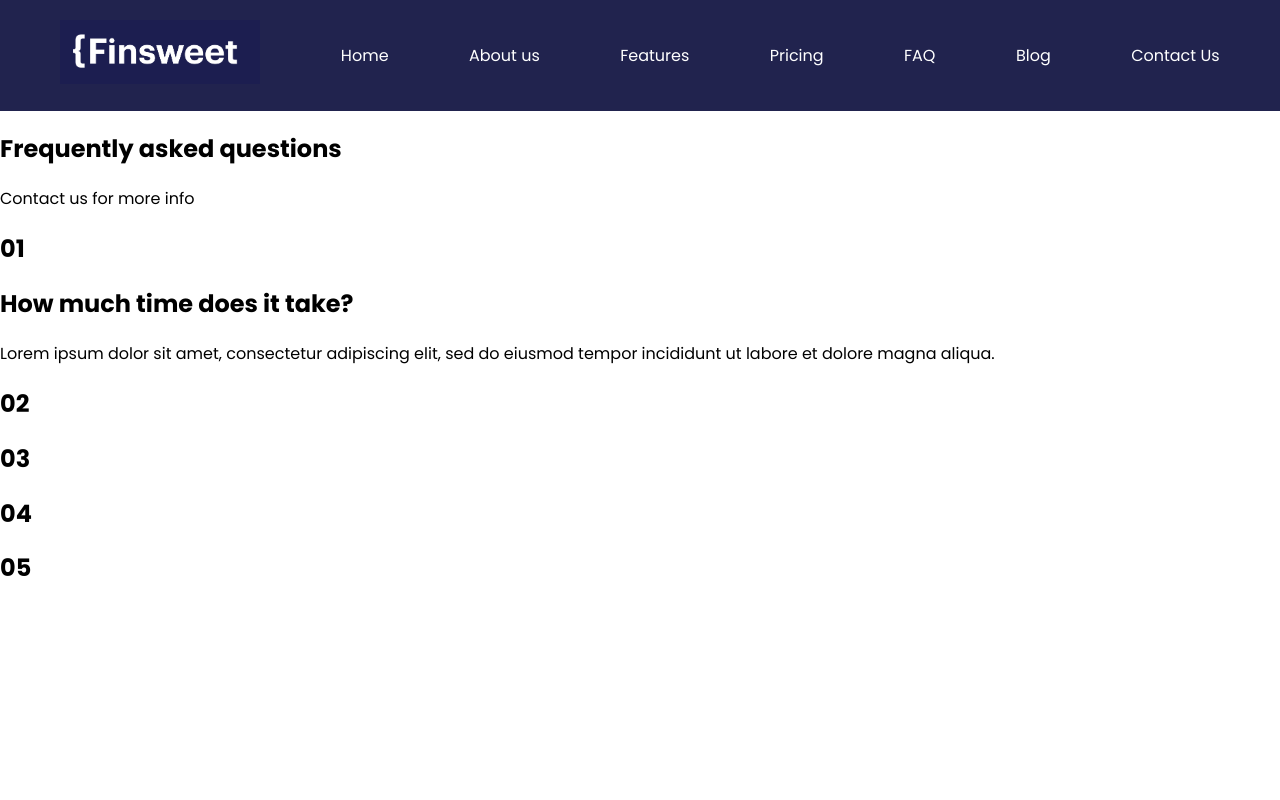
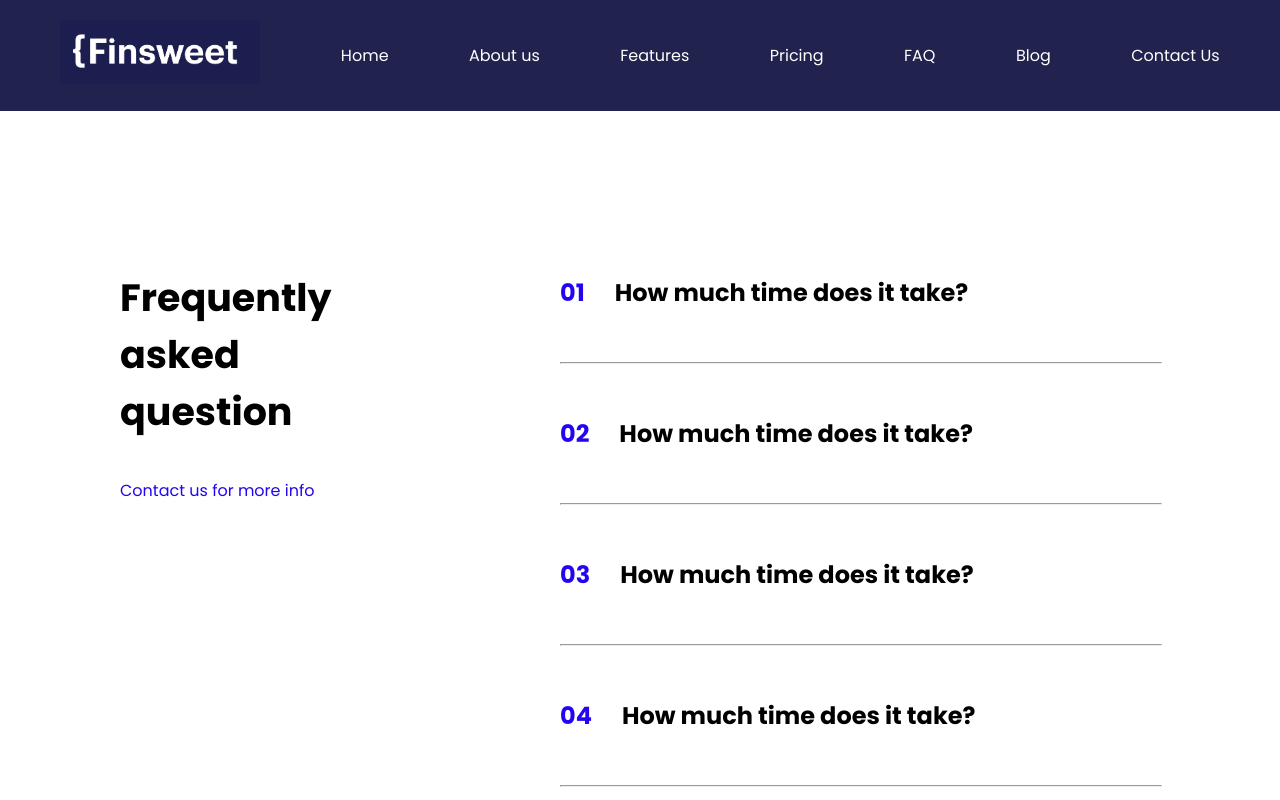
Before and after one commit to aliramazanov/finsweet-client, a React (Vite) app: page /faq in a window 1280 px wide. Shown: the top 800 px of the page. Built offline with nearby package versions, Linux system fonts and the light colour scheme.

Commit message:
Add FAQ component

```diff
--- a/src/components/FAQComponent/FAQ.scss
+++ b/src/components/FAQComponent/FAQ.scss
@@ -0,0 +1,52 @@
+h2 {
+  cursor: pointer;
+}
+
+.faq-section-hero {
+  display: flex;
+  max-width: 40%;
+
+  h3 {
+    font-size: 38px;
+  }
+  p {
+    color: #2405f2;
+    cursor: pointer;
+  }
+}
+
+.faq-section {
+  padding: 120px;
+  display: flex;
+  gap: 150px;
+}
+
+.faq-questions-interactive {
+  display: flex;
+  align-items: center;
+  justify-content: center;
+  width: 600px;
+  gap: 30px;
+  p {
+    width: 600px;
+  }
+  span {
+    color: #2405f2;
+  }
+}
+
+.faq-displayed-card {
+  width: 600px;
+  margin: 0;
+  padding: 0;
+}
+
+.question-card {
+  display: flex;
+  justify-content: center;
+  flex-direction: column;
+  width: 600px;
+}
+hr {
+  width: 600px;
+}
--- a/src/components/FAQComponent/FAQComponent.jsx
+++ b/src/components/FAQComponent/FAQComponent.jsx
@@ -1,54 +1,63 @@
+import { useState } from "react";
 import "./FAQ.scss";
 
 export default function FAQ() {
+  const questions = [
+    <div key={0} className="faq-questions-interactive">
+      <span>01</span>
+      <p> How much time does it take?</p>
+    </div>,
+    <div key={2} className="faq-questions-interactive">
+      <span>02</span>
+      <p> How much time does it take?</p>
+    </div>,
+    <div key={3} className="faq-questions-interactive">
+      <span>03</span>
+      <p> How much time does it take?</p>
+    </div>,
+    <div key={4} className="faq-questions-interactive">
+      <span>04</span>
+      <p> How much time does it take?</p>
+    </div>,
+    <div key={5} className="faq-questions-interactive">
+      <span>05</span>
+      <p> How much time does it take?</p>
+    </div>,
+  ];
+
+  const [open, setOpen] = useState(Array(questions.length).fill(false));
+  const toggleQuestion = (index) => {
+    const newOpenState = [...open];
+    newOpenState[index] = !newOpenState[index];
+    setOpen(newOpenState);
+  };
+
   return (
     <div className="faq-section">
-      <section>
-        <div className="faq-hero">
-          <h2>Frequently asked questions</h2>
+      <div className="faq-section-hero">
+        <section>
+          <h3>Frequently asked question</h3>
           <p>Contact us for more info</p>
-        </div>
-      </section>
+        </section>
+      </div>
+
       <section>
         <div className="faq-questions">
-          <div className="question-card">
-            <h2>01</h2>
-            <div className="question-content">
-              <h2>How much time does it take?</h2>
-              <p>
-                Lorem ipsum dolor sit amet, consectetur adipiscing elit, sed do
-                eiusmod tempor incididunt ut labore et dolore magna aliqua.
-              </p>
+          {questions.map((question, index) => (
+            <div className="question-card" key={index}>
+              <h2 onClick={() => toggleQuestion(index)}>{question}</h2>
+              {open[index] && (
+                <div className="faq-displayed-card">
+                  <p className="interactive-p-tag">
+                    Apparently we had reached a great height in the atmosphere,
+                    for the sky was a dead black, and the stars had ceased to
+                    twinkle.
+                  </p>
+                </div>
+              )}
+              <hr />
             </div>
-          </div>
-          <div className="question-card">
-            <h2>02</h2>
-            <div className="question-content">
-              <h2></h2>
-              <p></p>
-            </div>
-          </div>
-          <div className="question-card">
-            <h2>03</h2>
-            <div className="question-content">
-              <h2></h2>
-              <p></p>
-            </div>
-          </div>
-          <div className="question-card">
-            <h2>04</h2>
-            <div className="question-content">
-              <h2></h2>
-              <p></p>
-            </div>
-          </div>
-          <div className="question-card">
-            <h2>05</h2>
-            <div className="question-content">
-              <h2></h2>
-              <p></p>
-            </div>
-          </div>
+          ))}
         </div>
       </section>
     </div>
```
